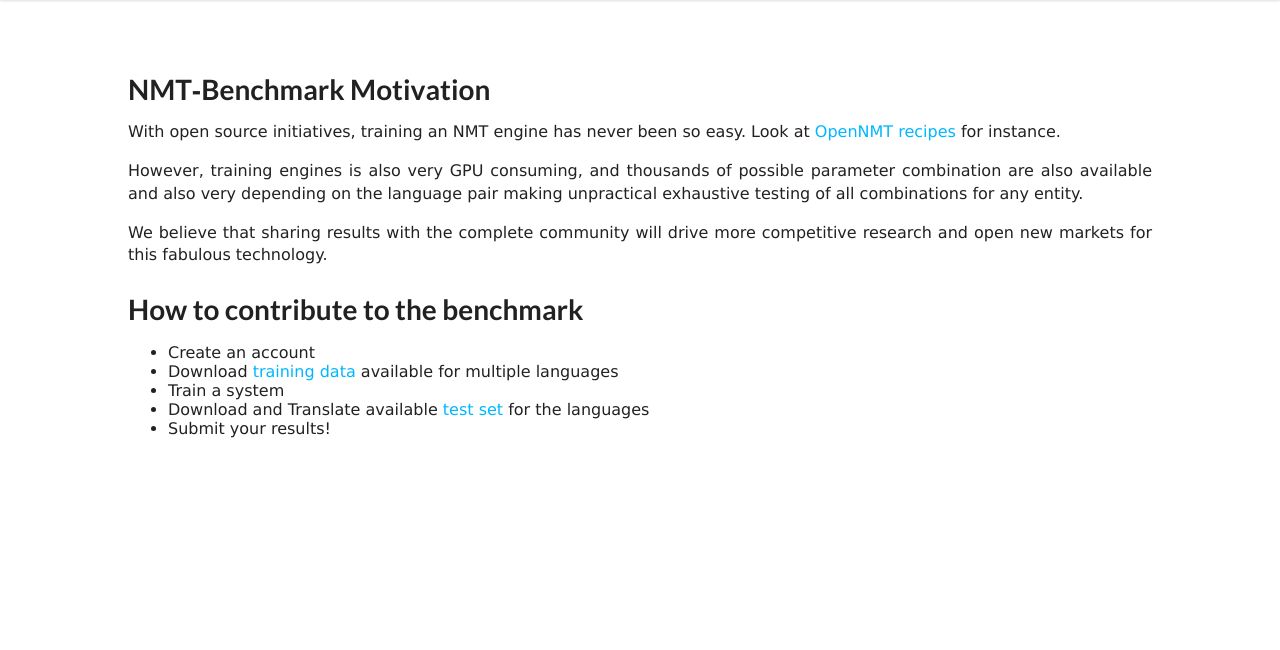
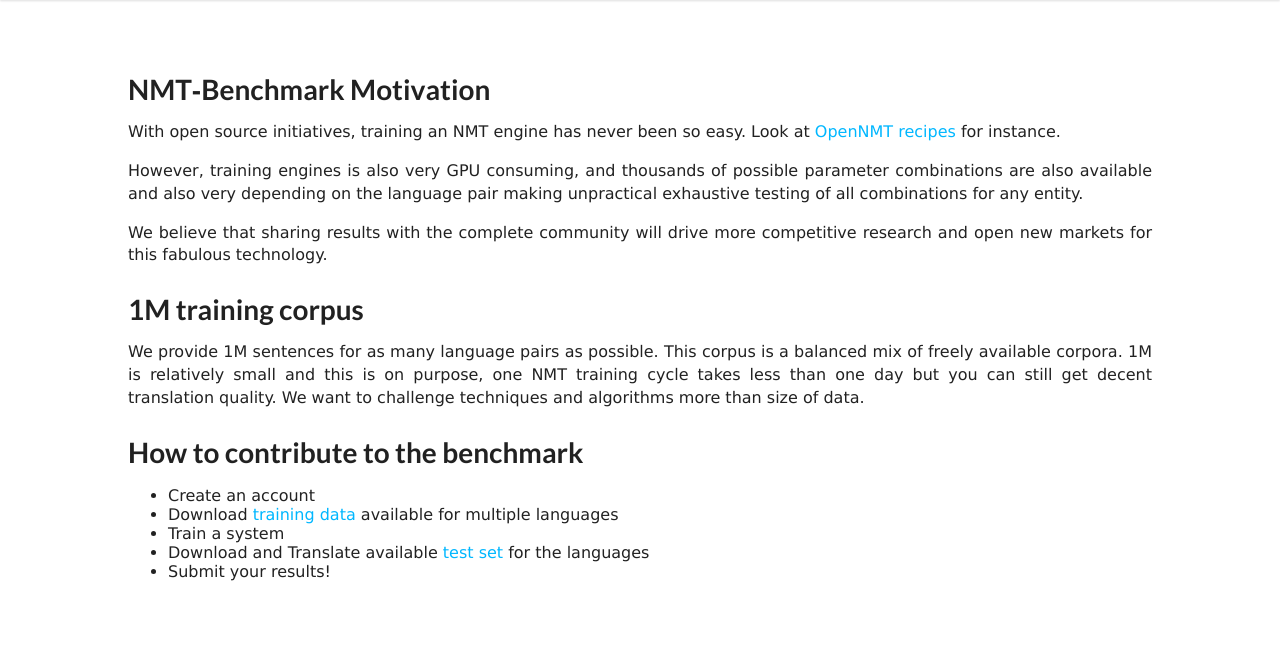
Before and after one commit to OpenNMT/nmt-benchmark, a Node server app: template views/info.jade in a window 1280 px wide. Shown: the part 61-711 px from the top of the page. Run offline with Node 20, Linux system fonts and the light colour scheme; the template is opened without the code that fills it, so the values that code supplies are empty; some libraries are stand-ins or nearby versions.

Commit message:
complete documentation

```diff
--- a/views/info.jade
+++ b/views/info.jade
@@ -4,8 +4,11 @@ block content
   .information
     h1 NMT&#8209;Benchmark Motivation
     p With open source initiatives, training an NMT engine has never been so easy. Look at <a href="https://github.com/opennmt/recipes">OpenNMT recipes</a> for instance.
-    p However, training engines is also very GPU consuming, and thousands of possible parameter combination are also available and also very depending on the language pair making unpractical exhaustive testing of all combinations for any entity.
+    p However, training engines is also very GPU consuming, and thousands of possible parameter combinations are also available and also very depending on the language pair making unpractical exhaustive testing of all combinations for any entity.
     p We believe that sharing results with the complete community will drive more competitive research and open new markets for this fabulous technology.
+
+    h1 1M training corpus
+    p We provide 1M sentences for as many language pairs as possible. This corpus is a balanced mix of freely available corpora. 1M is relatively small and this is on purpose, one NMT training cycle takes less than one day but you can still get decent translation quality. We want to challenge techniques and algorithms more than size of data.
 
     h1 How to contribute to the benchmark
     ul
```
